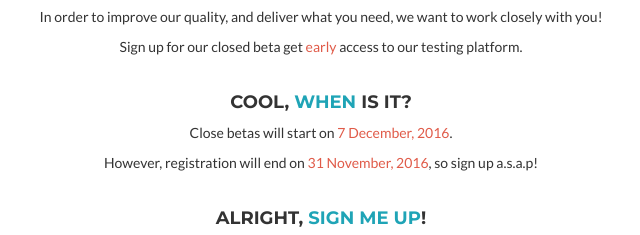
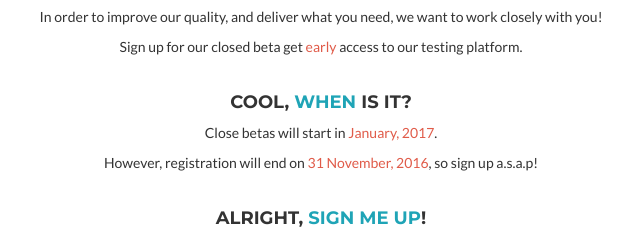
Before and after one commit to uilicious/uilicious.github.io, a website: page index.html in a window 1280 px wide. Shown: the part 2990-3225 px from the top of the page, 319-959 px from the left. Drawn offline with nearby package versions, Linux system fonts and the light colour scheme.

Commit message:
Update closed beta date.

```diff
--- a/index.html
+++ b/index.html
@@ -340,7 +340,7 @@
                 </div>
                 <div class="mb-m">
                     <h4>Cool, <span class="f-success">when</span> is it?</h4>
-                    <p class="small">Close betas will start on <span class="f-accent">7 December, 2016</span>.</p>
+                    <p class="small">Close betas will start in <span class="f-accent">January, 2017</span>.</p>
                     <p class="small">However, registration will end on <span class="f-accent">31 November, 2016</span>,
                         so sign up a.s.a.p!</p>
                 </div>
```
